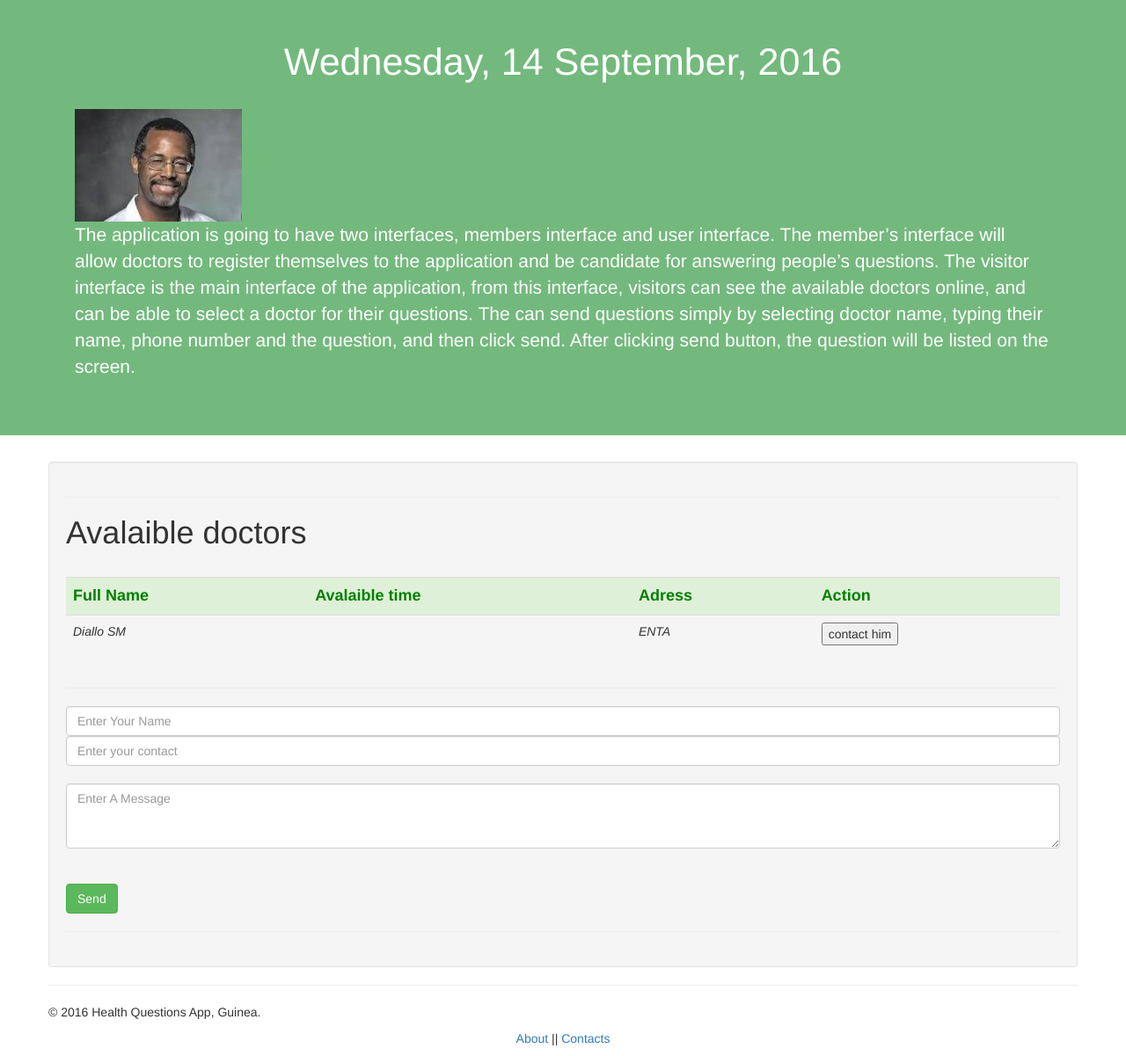
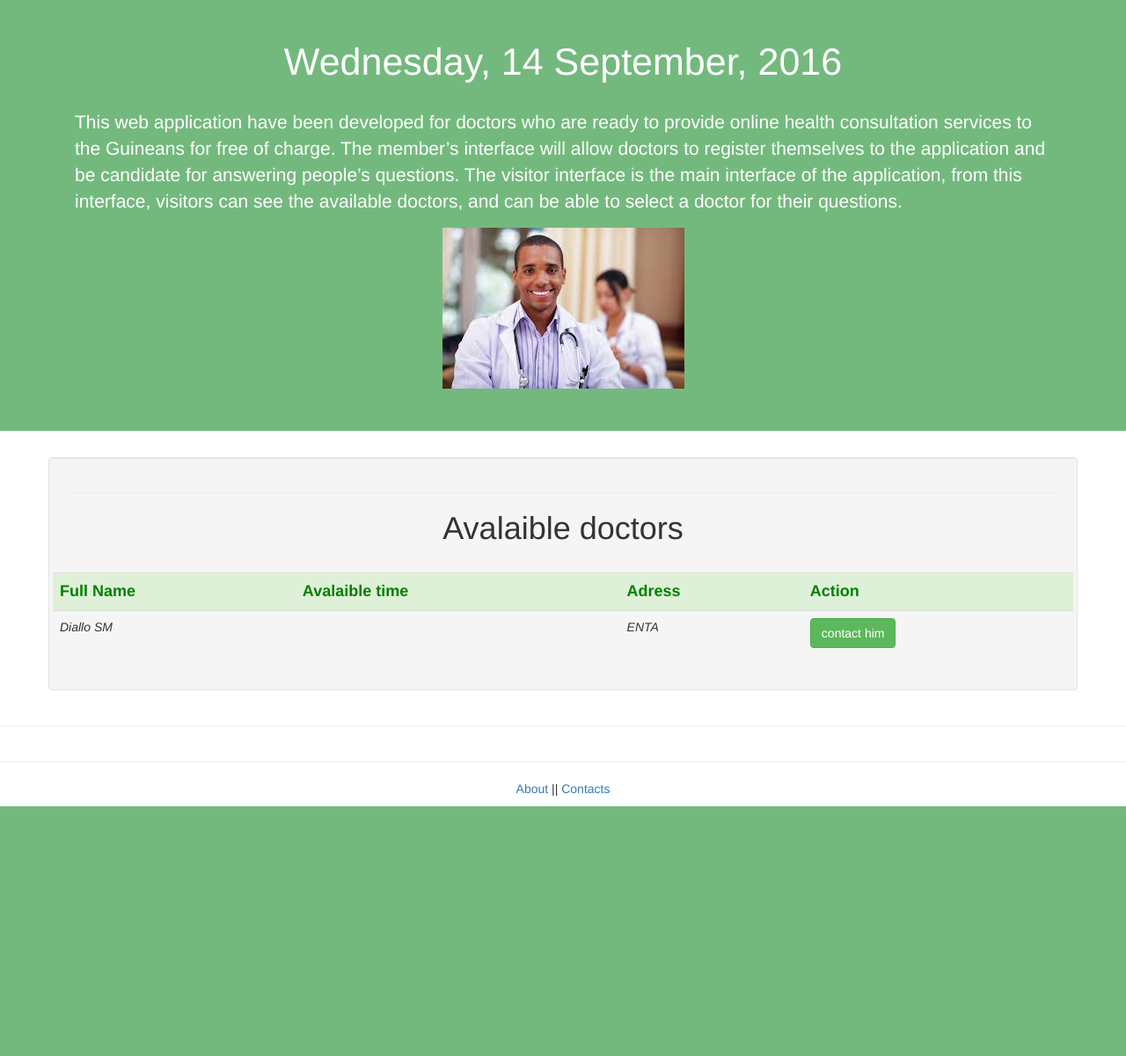
Before and after one commit to soulmouctar/onlineconsultation, a PHP site: page / in a window 1280 px wide. Shown: the part 51-1252 px from the top of the page at 88% size. After the commit the page ends 968 px from the top, so only its background shows below. Run offline with PHP 8.4, Linux system fonts and the light colour scheme; data comes from the database, SQL or seed files in the repository; data that the repository does not hold is empty; some libraries are stand-ins or nearby versions.

Commit message:
The latest version of th project

```diff
--- a/index.php
+++ b/index.php
@@ -49,15 +49,16 @@
 
       <div class="col-lg-12" style="margin-left: auto; margin-right:auto;">
                 <h1><?php echo date("l, d F, Y"); ?></h1>
-                <div style="float: left;">
-                  <img src="images/doctor24.jpg" alt="Doctor">
+                <p style="float:right; color:white;">
+        This web application have been developed for doctors who are ready to provide online health consultation services to the Guineans for free of charge.
+        The member’s interface will allow doctors to register themselves to the application and be candidate for answering people’s questions.
+        The visitor interface is the main interface of the application, from this interface, visitors can see the available doctors,
+        and can be able to select a doctor for their questions.
+        </p>
+                <div align="center">
+                  <img src="images/doctor2.jpg" alt="Doctor">
                 </div>
-      <p style="float:right; color:white;">
-        The application is going to have two interfaces, members interface and user interface.
-        The member’s interface will allow doctors to register themselves to the application and be candidate for answering people’s questions.
-        The visitor interface is the main interface of the application, from this interface, visitors can see the available doctors online, and can be able to select a doctor for their questions.
-        The can send questions simply by selecting doctor name, typing their name, phone number and the question, and then click send.
-        After clicking send button, the question will be listed on the screen.</p>
+
       </div>
     </div>
     </div>
@@ -68,9 +69,9 @@
             <div class="well">
 
                   <hr>
-                  <h1 align="centre">Avalaible doctors</h1>
+                  <h1 align="center">Avalaible doctors</h1>
                     <div class="row">
-                        <div class="col-md-12">
+
                     <table class="table table-striped">
     										<tr class="success" style="color:green; font-size:18px;">
     										<td><strong>Full Name</strong></td>
@@ -83,33 +84,32 @@
     											<td><em><?php echo $row["full_name"] ?> </em></td>
     											<td><strong><?php echo $row["avalable_time"] ?></strong></td>
     											<td><em> <?php echo $row["address"] ?></em></td>
-											<td></strong><input type="submit" value="contact him" /></strong></td>
+    											<td></strong> <span id="contact"><input class="btn btn-success" type="submit" value="contact him" name="contactd"/></span></strong></td>
     											</tr>
+
     									<?php endwhile; ?>
 
     									</table>
 
                     </div>
+
                     </div>
-
-                    <hr>
-
+               <form method="post" action="process.php" style="display:none;" id="replay">
+                    <input class="form-control" id="inputSuccess4" type="text" name="sender" placeholder="Enter Your Name" />
+                    <input class="form-control" id="inputSuccess4" type="text" name="contact" placeholder="Enter your contact: email or your Phone number" /><br />
+                    <textarea class="form-control" rows="3" type="textarea" name="message" placeholder="Enter A Message" /></textarea><br />
+                    <br/>
+                    <input class="btn btn-success" type="submit" name="submit" value="Send" />
+               </form>
+                    <!--
                     <div class="row">
                         <div class="col-md-12">
 
                             <div id="input">
-								<?php if(isset($_GET['error'])) : ?>
-								<div class="error"><?php echo $_GET['error']; ?></div>
-								<?php endif; ?>
+								<?php //if(isset($_GET['error'])) : ?>
+								    <div class="error"><?php //echo $_GET['error']; ?></div>
+								<?php //endif; ?> -->
 
-							<form method="post" action="process.php" >
-										<input class="form-control" id="inputSuccess4" type="text" name="sender" placeholder="Enter Your Name" />
-										<input class="form-control" id="inputSuccess4" type="text" name="contact" placeholder="Enter your contact" /><br />
-										<textarea class="form-control" rows="3" type="textarea" name="message" placeholder="Enter A Message" /></textarea><br />
-
-									<br />
-									<input class="btn btn-success" type="submit" name="submit" value="Send" />
-							</form>
 			         </div>
                      </div>
                     </div>
@@ -125,21 +125,20 @@
 
       <hr>
 
-      <footer>
-        <p>&copy; 2016 Health Questions App, Guinea.</p>
-      </footer>
     </div> <!-- /container -->
 
 
-    <!-- Bootstrap core JavaScript
-    ================================================== -->
-    <!-- Placed at the end of the document so the pages load faster -->
-    <script src="https://ajax.googleapis.com/ajax/libs/jquery/1.12.4/jquery.min.js"></script>
-    <script>window.jQuery || document.write('<script src="../../assets/js/vendor/jquery.min.js"><\/script>')</script>
-    <script src="styles/bootstrap.min.js"></script>
-    <!-- IE10 viewport hack for Surface/desktop Windows 8 bug -->
-    <script src="../../assets/js/ie10-viewport-bug-workaround.js"></script>
+    <p align="center"><?php include("footer.php"); ?></p>
+    <script type="text/javascript" src="js/jquery.min.js"></script>
+    <script type="text/javascript">
+    $(function(){
 
-    <p align="center"><?php include("footer.php"); ?></p>
+      $('#contact').click(function(){
+        $('#replay').slideToggle();
+      });
+
+    });
+
+    </script>
   </body>
 </html>
--- a/menu.php
+++ b/menu.php
@@ -43,7 +43,7 @@
             <span class="icon-bar"></span>
             <span class="icon-bar"></span>
           </button>
-          <a class="navbar-brand" href="#">Health Consultation</a>
+          <a class="navbar-brand" href="index.php">Health Consultation</a>
         </div>
         <div id="navbar" class="navbar-collapse collapse">
 
--- a/process.php
+++ b/process.php
@@ -5,7 +5,7 @@ include 'database.php';
 if(isset($_POST['submit'])){
 	$sender = mysqli_real_escape_string($con, $_POST['sender']);
 	$message = mysqli_real_escape_string($con, $_POST['message']);
-	$doctor = mysqli_real_escape_string($con, $_POST['doctor']);
+	$contact = mysqli_real_escape_string($con, $_POST['contact']);
 
 	//Set timezone
 	date_default_timezone_set('Africa/Conakry');
@@ -17,8 +17,8 @@ if(isset($_POST['submit'])){
 		header("Location: index.php?error=".urlencode($error));
 		exit();
 	} else {
-		$query = "INSERT INTO tblquestion (sender, message, doctor, time)
-				VALUES ('$sender','$message','$doctor','$time')";
+		$query = "INSERT INTO tblquestion (sender, message, contact, time)
+				VALUES ('$sender','$message','$contact','$time')";
 
 		if(!mysqli_query($con, $query)){
 			die('Error: '.mysqli_error($con));
```
Also changed, not shown: dashbord.php (+13 -22 lines), images/ehA.jpg (added), process_con.php (line endings or trailing spaces). Lines whose indentation alone changed are shown as unchanged.
